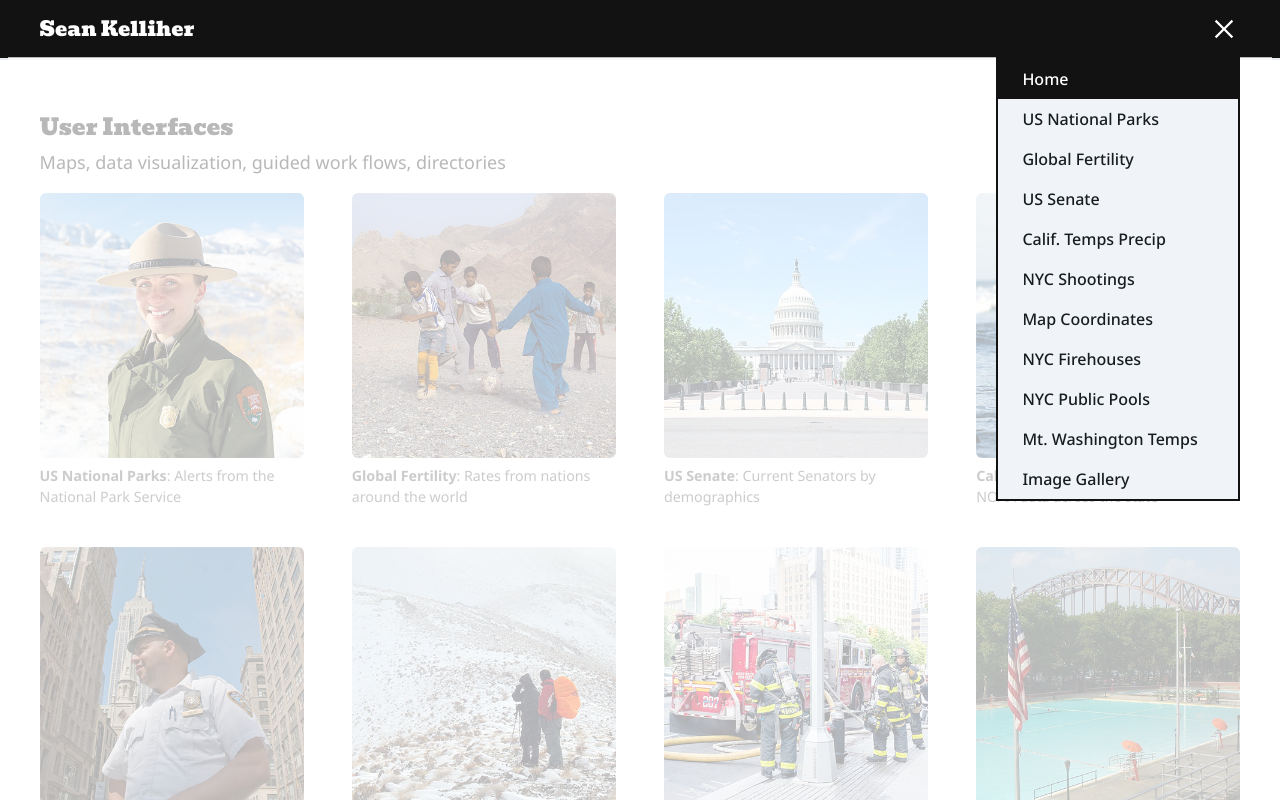
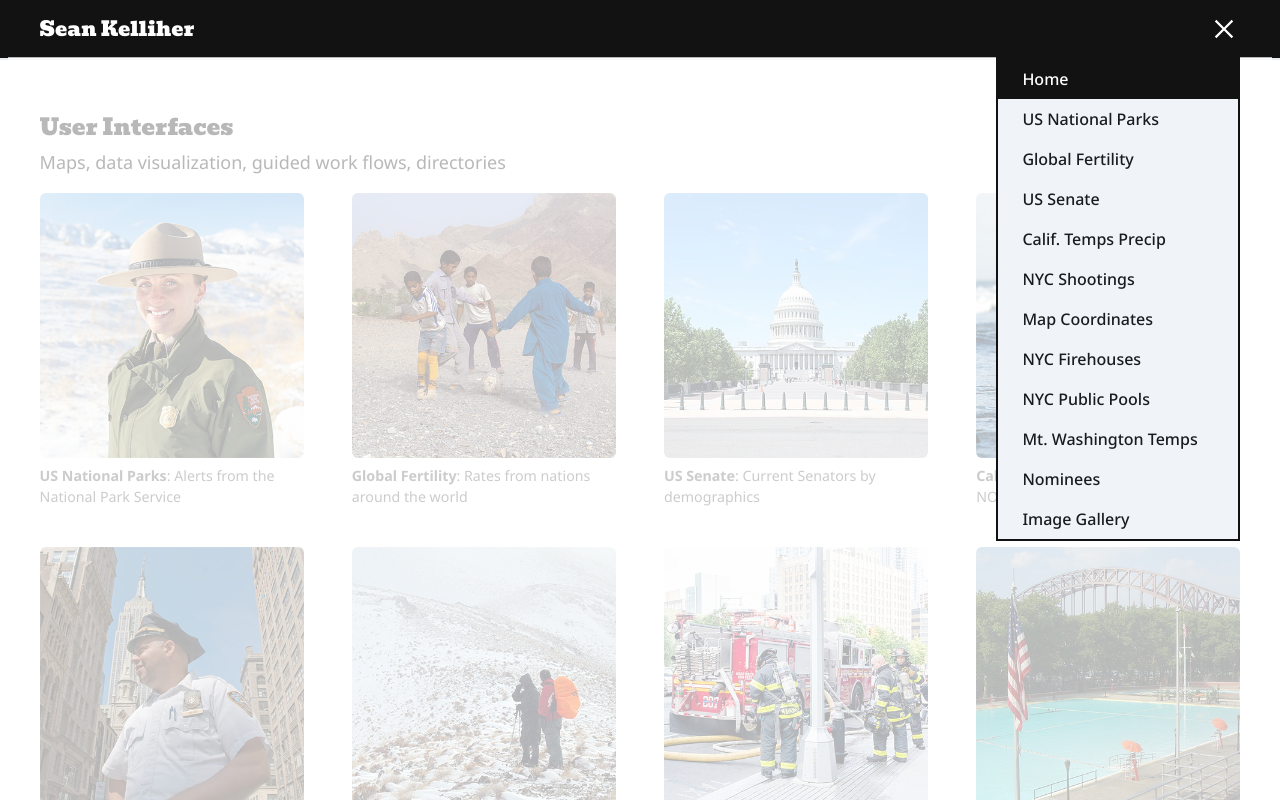
Before and after one commit to seankelliher/highlights, a Vue app: page / in a window 1280 px wide. Both pictures are taken after a click on the button 1224 px from the left and 28 px from the top of the page. Shown: the top 800 px of the page. Built offline with nearby package versions, Linux system fonts and the light colour scheme.

Commit message:
Add router link for obama-scotus.

```diff
--- a/src/components/HeaderNav.vue
+++ b/src/components/HeaderNav.vue
@@ -147,6 +147,15 @@ const hideMenu = () => {
                 Mt. Washington Temps
             </RouterLink>
             <RouterLink
+                to="/projects/obama-scotus"
+                class="menu-item noto-sans-five"
+                @click="hideMenu()"
+                @keyup.enter="hideMenu()"
+                role="listitem"
+            >
+                Nominees
+            </RouterLink>
+            <RouterLink
                 to="/projects/img-gallery"
                 class="menu-item noto-sans-five"
                 @click="hideMenu()"
```
